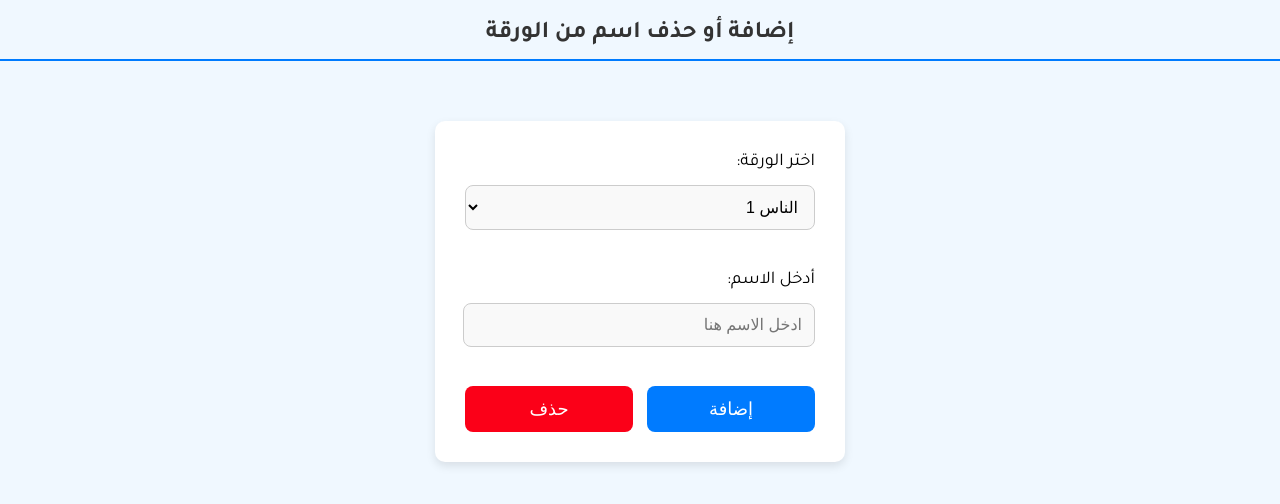
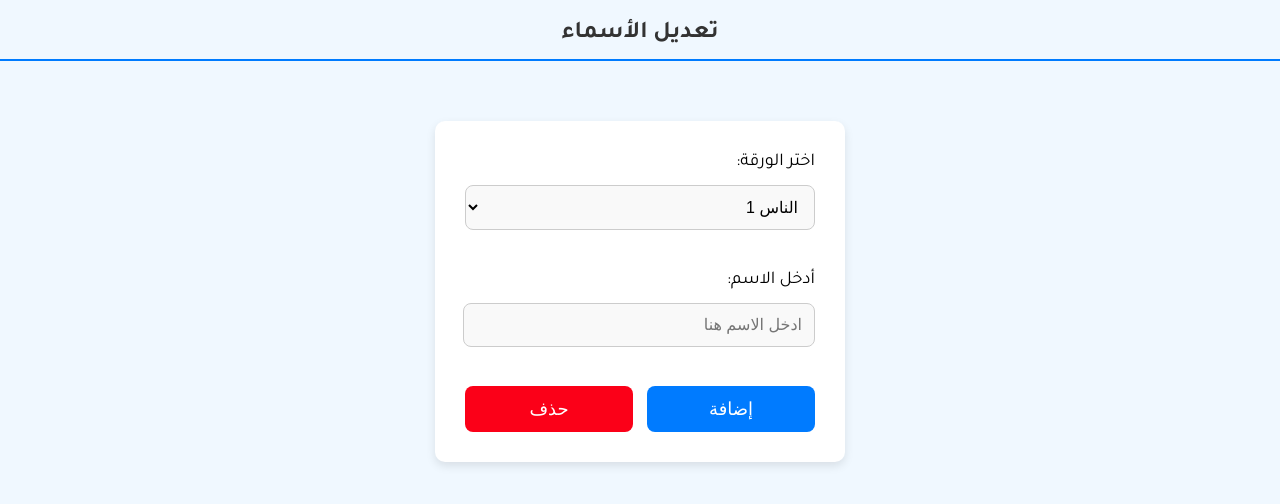
Before and after one commit to myfirstaccoun/tebtom-edit.github.io, a plain HTML site: page index.html in a window 1280 px wide. Drawn offline with Linux system fonts and the light colour scheme.

Commit message:
Update index.html

```diff
--- a/index.html
+++ b/index.html
@@ -3,13 +3,13 @@
 <head>
     <meta charset="UTF-8">
     <meta name="viewport" content="width=device-width, initial-scale=1.0">
-    <title>إضافة أو حذف اسم من الورقة</title>
+    <title>تعديل الأسماء</title>
     <link href="https://fonts.googleapis.com/css2?family=Tajawal:wght@400;700&display=swap" rel="stylesheet">
     <link rel="stylesheet" href="./style.css">
     <script defer src="./main.js"></script>
 </head>
 <body>
-    <h2>إضافة أو حذف اسم من الورقة</h2>
+    <h2>تعديل الأسماء</h2>
     <div class="container">
         <form id="myForm">
             <label for="spreadsheetSelect">اختر الورقة:</label>
```
